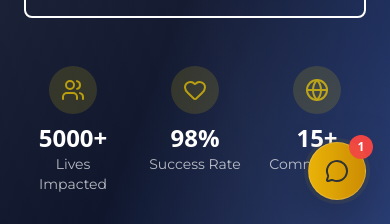
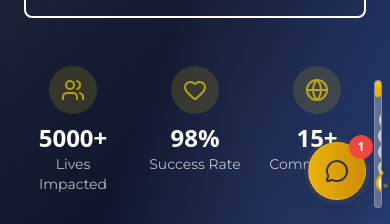
Before and after one commit to kelvintawe12/jumbamfamilyfoundationfinal, a React (Vite) app: page / in a window 390 px wide. Shown: the part 620-844 px from the top of the page. Built offline with nearby package versions, Linux system fonts and the light colour scheme.

Commit message:
refactor: Update Router configuration and enhance HopeMeter component for improved performance and responsiveness

```diff
--- a/src/App.tsx
+++ b/src/App.tsx
@@ -313,7 +313,12 @@ export function App() {
 
   return (
     <HelmetProvider>
-      <Router>
+      <Router
+        future={{
+          v7_startTransition: true,
+          v7_relativeSplatPath: true
+        }}
+      >
         <AppRouter />
       </Router>
     </HelmetProvider>
--- a/src/components/layout/HopeMeter.tsx
+++ b/src/components/layout/HopeMeter.tsx
@@ -43,7 +43,11 @@ export const HopeMeter: React.FC = () => {
     const currentIndex = routes.findIndex(route => route.path === location.pathname);
     if (currentIndex >= 0) {
       setCurrentRouteIndex(currentIndex);
-      setProgress(((currentIndex + 1) / routes.length) * 100);
+      setProgress(Math.min(100, Math.max(0, ((currentIndex + 1) / routes.length) * 100)));
+    } else {
+      // Default to home if route not found
+      setCurrentRouteIndex(0);
+      setProgress(Math.min(100, Math.max(0, (1 / routes.length) * 100)));
     }
   }, [location]);
 
@@ -64,41 +68,41 @@ export const HopeMeter: React.FC = () => {
     };
   }, []);
 
-  const currentRoute = routes[currentRouteIndex];
+  const currentRoute = routes[currentRouteIndex] || routes[0];
 
   return (
     <AnimatePresence>
       {isVisible && (
         <motion.div
-          className="fixed right-6 top-1/2 transform -translate-y-1/2 z-40 hidden lg:block"
+          className="fixed z-40 bottom-4 right-2 md:right-6 md:bottom-auto md:top-1/2 md:-translate-y-1/2 max-w-xs md:max-w-sm"
           initial={{ opacity: 0, x: 50 }}
           animate={{ opacity: 1, x: 0 }}
           exit={{ opacity: 0, x: 50 }}
           transition={{ duration: 0.5, ease: "easeOut" }}
         >
-          {/* Current Page Indicator */}
+          {/* Current Page Indicator - Hidden on small screens */}
           <motion.div
-            className="bg-white/95 backdrop-blur-md shadow-2xl rounded-2xl p-4 mb-4 border border-gray-100"
+            className="bg-white/95 backdrop-blur-md shadow-2xl rounded-2xl p-3 md:p-4 mb-3 md:mb-4 border border-gray-100 hidden md:block"
             whileHover={{ scale: 1.05, x: -5 }}
             whileTap={{ scale: 0.95 }}
             initial={{ opacity: 0, x: 20 }}
             animate={{ opacity: 1, x: 0 }}
             transition={{ delay: 0.3, duration: 0.5 }}
           >
-            <div className="flex items-center space-x-3 mb-2">
-              <div className="w-8 h-8 rounded-lg bg-gradient-to-br from-yellow-500 to-yellow-600 flex items-center justify-center">
-                <currentRoute.icon className="w-4 h-4 text-white" />
+            <div className="flex items-center space-x-2 md:space-x-3 mb-2">
+              <div className="w-6 md:w-8 h-6 md:h-8 rounded-lg bg-gradient-to-br from-yellow-500 to-yellow-600 flex items-center justify-center">
+                <currentRoute.icon className="w-3 md:w-4 h-3 md:h-4 text-white" />
               </div>
-              <div className="text-slate-800 font-semibold text-sm">
+              <div className="text-slate-800 font-semibold text-xs md:text-sm">
                 {currentRoute.label}
               </div>
             </div>
-            <div className="text-xs text-gray-600 pl-11 max-w-32">
+            <div className="text-xs text-gray-600 pl-8 md:pl-11 max-w-28 md:max-w-32">
               {currentRoute.description}
             </div>
 
             {/* Progress indicator */}
-            <div className="flex items-center space-x-2 mt-3 pl-11">
+            <div className="flex items-center space-x-2 mt-3 pl-8 md:pl-11">
               <div className="text-xs text-gray-500">
                 {currentRouteIndex + 1}/{routes.length}
               </div>
@@ -121,7 +125,7 @@ export const HopeMeter: React.FC = () => {
             transition={{ delay: 0.5, duration: 0.5 }}
           >
             {/* Background bar */}
-            <div className="h-64 w-3 bg-white/30 backdrop-blur-sm rounded-full relative overflow-hidden shadow-lg border border-white/20">
+            <div className="h-32 md:h-64 w-2 md:w-3 bg-white/30 backdrop-blur-sm rounded-full relative overflow-hidden shadow-lg border border-white/20">
               {/* Animated progress fill */}
               <AnimatePresence>
                 <motion.div
@@ -163,7 +167,7 @@ export const HopeMeter: React.FC = () => {
                       ease: "easeInOut"
                     }}
                   >
-                    <Sparkles className="w-3 h-3 text-yellow-300" />
+                    <Sparkles className="w-2 md:w-3 h-2 md:h-3 text-yellow-300" />
                   </motion.div>
                 </motion.div>
               </AnimatePresence>
@@ -177,15 +181,14 @@ export const HopeMeter: React.FC = () => {
                 return (
                   <motion.div
                     key={route.path}
-                    className={`absolute w-6 h-6 transform -translate-x-1/2 rounded-full border-2 transition-all duration-300 ${
+                    className={`absolute w-4 md:w-6 h-4 md:h-6 transform -translate-x-1/2 -translate-y-2 md:-translate-y-3 rounded-full border-2 transition-all duration-300 ${
                       isActive
                         ? 'bg-white border-yellow-500 shadow-lg'
                         : 'bg-white/50 border-gray-300'
                     }`}
                     style={{
                       bottom: `${position}%`,
-                      left: '50%',
-                      marginBottom: '-12px'
+                      left: '50%'
                     }}
                     initial={{ scale: 0, opacity: 0 }}
                     animate={{
@@ -203,7 +206,7 @@ export const HopeMeter: React.FC = () => {
                     <div className={`w-full h-full rounded-full flex items-center justify-center ${
                       isActive ? 'text-yellow-600' : 'text-gray-400'
                     }`}>
-                      <route.icon className="w-3 h-3" />
+                      <route.icon className="w-2 md:w-3 h-2 md:h-3" />
                     </div>
 
                     {/* Pulse effect for current route */}
@@ -233,8 +236,8 @@ export const HopeMeter: React.FC = () => {
                   key={i}
                   className="absolute w-1 h-1 bg-yellow-400 rounded-full opacity-60"
                   animate={{
-                    y: [-20, -80],
-                    x: [Math.random() * 20 - 10, Math.random() * 20 - 10],
+                    y: [-10, -40],
+                    x: [Math.random() * 10 - 5, Math.random() * 10 - 5],
                     opacity: [0, 1, 0]
                   }}
                   transition={{
@@ -252,9 +255,9 @@ export const HopeMeter: React.FC = () => {
             </div>
           </motion.div>
 
-          {/* Hope Quote */}
+          {/* Hope Quote - Hidden on small screens */}
           <motion.div
-            className="bg-gradient-to-r from-slate-800 to-slate-700 text-white p-3 rounded-xl mt-4 shadow-lg max-w-40"
+            className="bg-gradient-to-r from-slate-800 to-slate-700 text-white p-2 md:p-3 rounded-xl mt-3 md:mt-4 shadow-lg max-w-32 md:max-w-40 hidden md:block"
             initial={{ opacity: 0, y: 20 }}
             animate={{ opacity: 1, y: 0 }}
             transition={{ delay: 1.2, duration: 0.5 }}
--- a/src/index.tsx
+++ b/src/index.tsx
@@ -1,15 +1,20 @@
 import React, { createElement } from 'react';
 import './index.css';
-import { render } from 'react-dom';
+import { createRoot } from 'react-dom/client';
 import { App } from './App';
 import { AppRouter } from './AppRouter';
+
 // Import fonts
 const montserratFont = document.createElement('link');
 montserratFont.href = 'https://fonts.googleapis.com/css2?family=Montserrat:wght@400;500;600;700;800&display=swap';
 montserratFont.rel = 'stylesheet';
 document.head.appendChild(montserratFont);
+
 const interFont = document.createElement('link');
 interFont.href = 'https://fonts.googleapis.com/css2?family=Inter:wght@300;400;500;600&display=swap';
 interFont.rel = 'stylesheet';
 document.head.appendChild(interFont);
-render(<App />, document.getElementById('root'));
+
+const container = document.getElementById('root')!;
+const root = createRoot(container);
+root.render(<App />);
```
